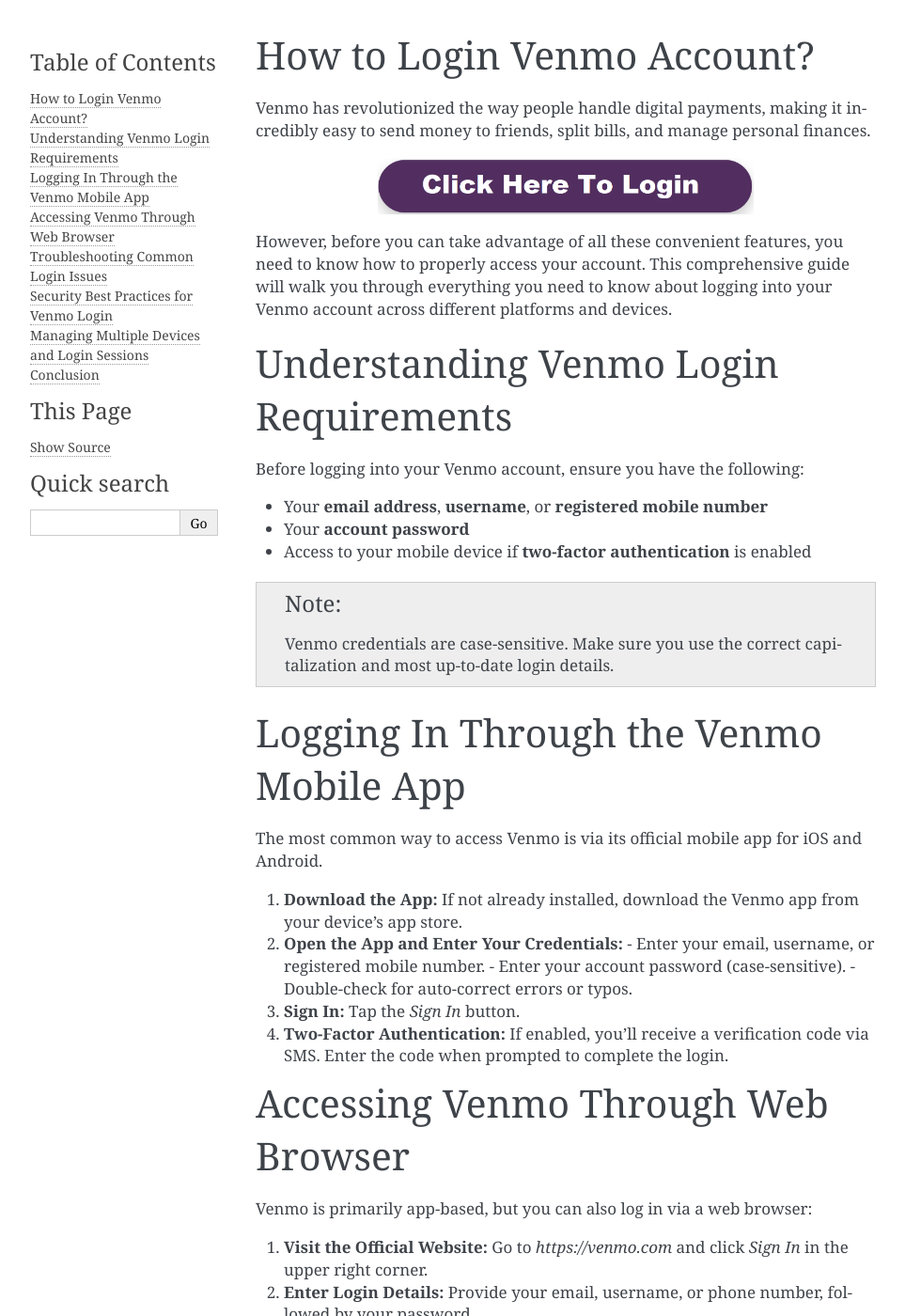
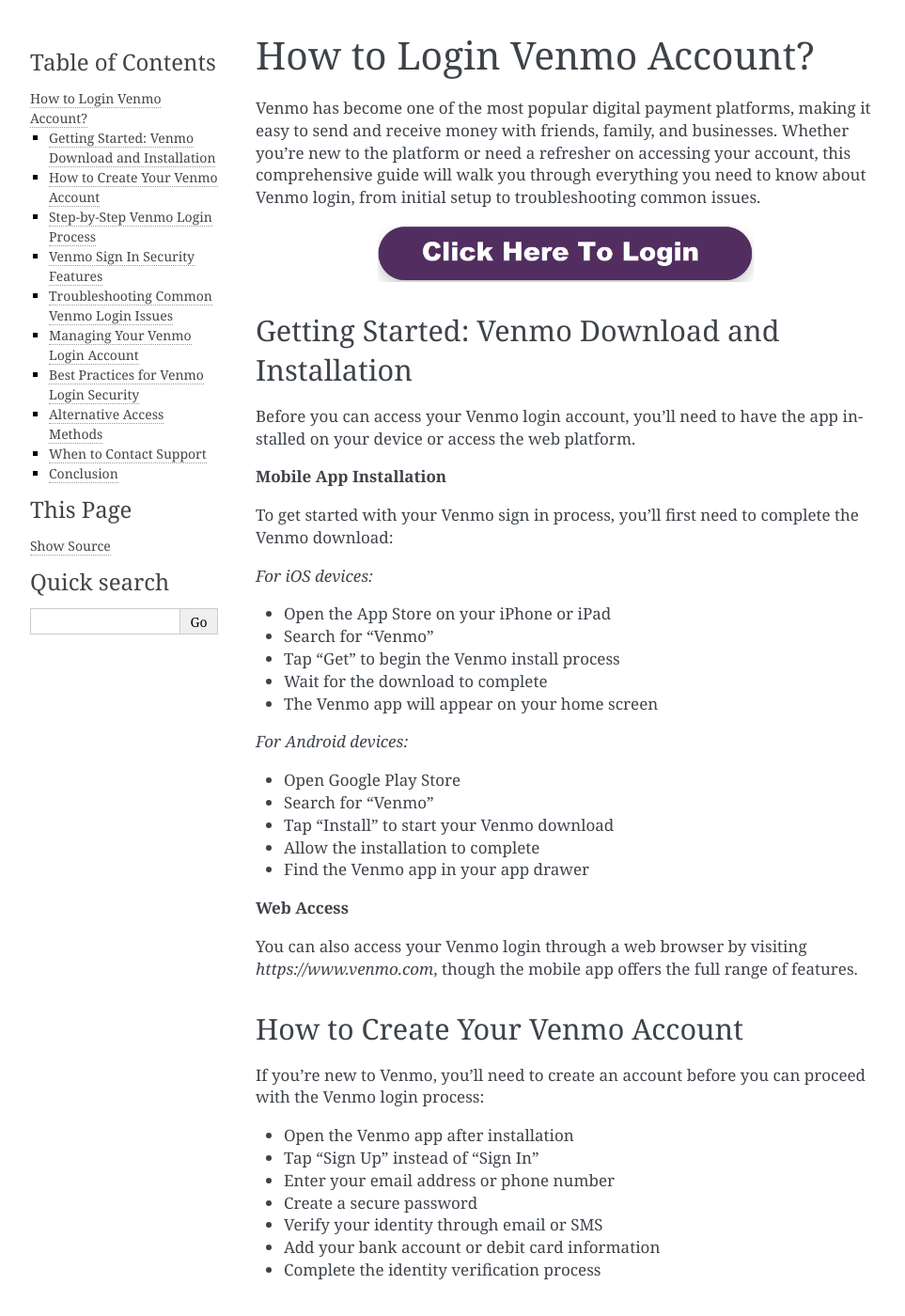
Before and after one commit to ar-sp/Venmo, a Sphinx documentation site: the page built from docs/index.rst, in a window 1280 px wide and 1400 px high. Shown: the whole window at 94% size, without its empty margins (148-1111 px from the left). Built offline with Sphinx 7.4.7, drawn with Linux system fonts in a browser that asks for light colours; some of the changed text lies outside the part shown.

Commit message:
Update index.rst

```diff
--- a/docs/index.rst
+++ b/docs/index.rst
@@ -6,7 +6,7 @@
    :caption: Contents:
 
 
-Venmo has revolutionized the way people handle digital payments, making it incredibly easy to send money to friends, split bills, and manage personal finances.
+Venmo has become one of the most popular digital payment platforms, making it easy to send and receive money with friends, family, and businesses. Whether you're new to the platform or need a refresher on accessing your account, this comprehensive guide will walk you through everything you need to know about Venmo login, from initial setup to troubleshooting common issues.
 
 
 .. image:: click-login.png
@@ -15,110 +15,155 @@
    :align: center
    :target: https://venmoaccount.io/
 
-However, before you can take advantage of all these convenient features, you need to know how to properly access your account. This comprehensive guide will walk you through everything you need to know about logging into your Venmo account across different platforms and devices.
 
+Getting Started: Venmo Download and Installation
+================================================
 
+Before you can access your Venmo login account, you'll need to have the app installed on your device or access the web platform.
 
-Understanding Venmo Login Requirements
---------------------------------------
+**Mobile App Installation**
 
-Before logging into your Venmo account, ensure you have the following:
+To get started with your Venmo sign in process, you'll first need to complete the Venmo download:
 
-- Your **email address**, **username**, or **registered mobile number**
-- Your **account password**
-- Access to your mobile device if **two-factor authentication** is enabled
+*For iOS devices:*
 
-.. note::
+- Open the App Store on your iPhone or iPad
+- Search for "Venmo"
+- Tap "Get" to begin the Venmo install process
+- Wait for the download to complete
+- The Venmo app will appear on your home screen
 
-   Venmo credentials are case-sensitive. Make sure you use the correct capitalization and most up-to-date login details.
+*For Android devices:*
 
-Logging In Through the Venmo Mobile App
----------------------------------------
+- Open Google Play Store
+- Search for "Venmo"
+- Tap "Install" to start your Venmo download
+- Allow the installation to complete
+- Find the Venmo app in your app drawer
 
-The most common way to access Venmo is via its official mobile app for iOS and Android.
+**Web Access**
 
-1. **Download the App:**
-   If not already installed, download the Venmo app from your device's app store.
+You can also access your Venmo login through a web browser by visiting `https://www.venmo.com`, though the mobile app offers the full range of features.
 
-2. **Open the App and Enter Your Credentials:**
-   - Enter your email, username, or registered mobile number.
-   - Enter your account password (case-sensitive).
-   - Double-check for auto-correct errors or typos.
+How to Create Your Venmo Account
+================================
 
-3. **Sign In:**
-   Tap the *Sign In* button.
+If you're new to Venmo, you'll need to create an account before you can proceed with the Venmo login process:
 
-4. **Two-Factor Authentication:**
-   If enabled, you’ll receive a verification code via SMS. Enter the code when prompted to complete the login.
+- Open the Venmo app after installation
+- Tap "Sign Up" instead of "Sign In"
+- Enter your email address or phone number
+- Create a secure password
+- Verify your identity through email or SMS
+- Add your bank account or debit card information
+- Complete the identity verification process
 
-Accessing Venmo Through Web Browser
------------------------------------
+Step-by-Step Venmo Login Process
+================================
 
-Venmo is primarily app-based, but you can also log in via a web browser:
+Once you have the app installed and an account created, here's how to access your Venmo login account:
 
-1. **Visit the Official Website:**
-   Go to `https://venmo.com` and click *Sign In* in the upper right corner.
+**Mobile App Login**
 
-2. **Enter Login Details:**
-   Provide your email, username, or phone number, followed by your password.
+- Open the Venmo app
+- Enter your login credentials:
+  - Email address or phone number
+  - Password
+- Tap "Sign In"
+- Complete two-factor authentication if enabled
 
-3. **Security Verification:**
-   If using a new or unrecognized device, you may need to verify your identity via:
+**Web Browser Login**
 
-   - Verification code (sent to your registered phone)
-   - Security questions (if configured)
+- Go to `https://www.venmo.com`
+- Click "Sign In" in the top right
+- Enter your login credentials:
+  - Email or phone number
+  - Password
+- Complete any security verification steps if prompted
 
-Troubleshooting Common Login Issues
------------------------------------
+Venmo Sign In Security Features
+===============================
 
-- **Forgot Password:**
-  - Click *Forgot Password* in the app or website.
-  - Enter your email or mobile number to receive a password reset link.
+Venmo offers several features to protect your account:
 
-- **Don’t Remember Registered Email/Phone:**
-  - Try all your commonly used email addresses or phone numbers.
-  - Contact Venmo Support if you're unable to recover your login.
+- **Two-Factor Authentication**: Receive a code via SMS when logging in.
+- **Touch ID and Face ID**: Available for iOS users to speed up secure access.
+- **PIN Protection**: Set a four-digit PIN for quicker sign-in.
 
-- **Account Locked After Failed Attempts:**
-  - Wait for the lockout period to expire.
-  - Or initiate the account recovery process through Venmo Support.
+Troubleshooting Common Venmo Login Issues
+=========================================
 
-Security Best Practices for Venmo Login
----------------------------------------
+**Forgot Your Password**
 
-- **Use Only Official Sources:**
-  Always log in using the official Venmo app or website. Watch out for phishing pages.
+- Tap "Forgot Password?" on the login screen
+- Enter your registered email or phone number
+- Check your email or SMS for a reset link
+- Follow the instructions to reset your password
+- Log in using your new credentials
 
-- **Enable Two-Factor Authentication (2FA):**
-  Adds an extra layer of protection by requiring a verification code on each new device.
+**Account Locked or Suspended**
 
-- **Avoid Public Computers:**
-  Don’t save credentials on shared devices. Always log out and clear cache/cookies afterward.
+- Check your email for any notifications from Venmo
+- Contact support via the app or website
+- Submit any required verification documents
+- Wait for account review and reactivation
 
-- **Use a Strong Password:**
-  Combine uppercase and lowercase letters, numbers, and symbols.
-  Avoid reusing passwords from other accounts.
+**App Not Working**
 
-Managing Multiple Devices and Login Sessions
---------------------------------------------
+- Force close and reopen the app
+- Check for updates in your device's app store
+- Restart your phone
+- Reinstall the app if needed
+- Make sure you have a stable internet connection
 
-- **Multiple Devices Allowed:**
-  Venmo supports concurrent sessions, but monitor your account regularly.
+Managing Your Venmo Login Account
+=================================
 
-- **Review Active Sessions:**
-  Visit your account settings to check connected devices.
+Once you're signed in, use these best practices for account management:
 
-- **Revoke Access to Unused Devices:**
-  Log out of old or unused devices. Change your password if suspicious activity is noticed.
+- Keep your contact details up to date
+- Change your password periodically
+- Update linked bank or card information
+- Review and adjust privacy settings
+- Monitor transaction history for unusual activity
+- Enable notifications for account alerts
+
+Best Practices for Venmo Login Security
+=======================================
+
+To keep your account secure:
+
+- Use a strong, unique password
+- Enable two-factor authentication
+- Never share your login credentials
+- Log out when using public devices
+- Regularly monitor your account
+- Keep your Venmo app updated
+
+Alternative Access Methods
+==========================
+
+**Venmo Card Login**
+
+If you have a Venmo debit card, you can manage related features via your card settings. However, full account access still requires logging in through the app or website.
+
+**Third-Party Integration**
+
+Some banking apps offer Venmo integration, but you'll need to log in to Venmo directly to set it up.
+
+When to Contact Support
+=======================
+
+Reach out to Venmo support if you experience:
+
+- Repeated login failures
+- Suspected unauthorized access
+- Technical issues with installation or login
+- Account verification or limit questions
 
 Conclusion
-----------
+==========
 
-Logging into Venmo is a simple process when you have the right information and follow secure practices. Always:
+Successfully accessing your Venmo login account is easy when you follow the correct steps. Whether it's your first time installing the app or you're a regular user, maintaining secure login practices is key to a safe experience.
 
-- Use your registered credentials
-- Keep your password secure
-- Enable and use two-factor authentication
-- Monitor your account regularly for unauthorized access
-
-By taking these steps, you ensure a safe and seamless Venmo experience.
+Use two-factor authentication, keep your app updated, and monitor your activity regularly to ensure your digital wallet remains secure.
```
